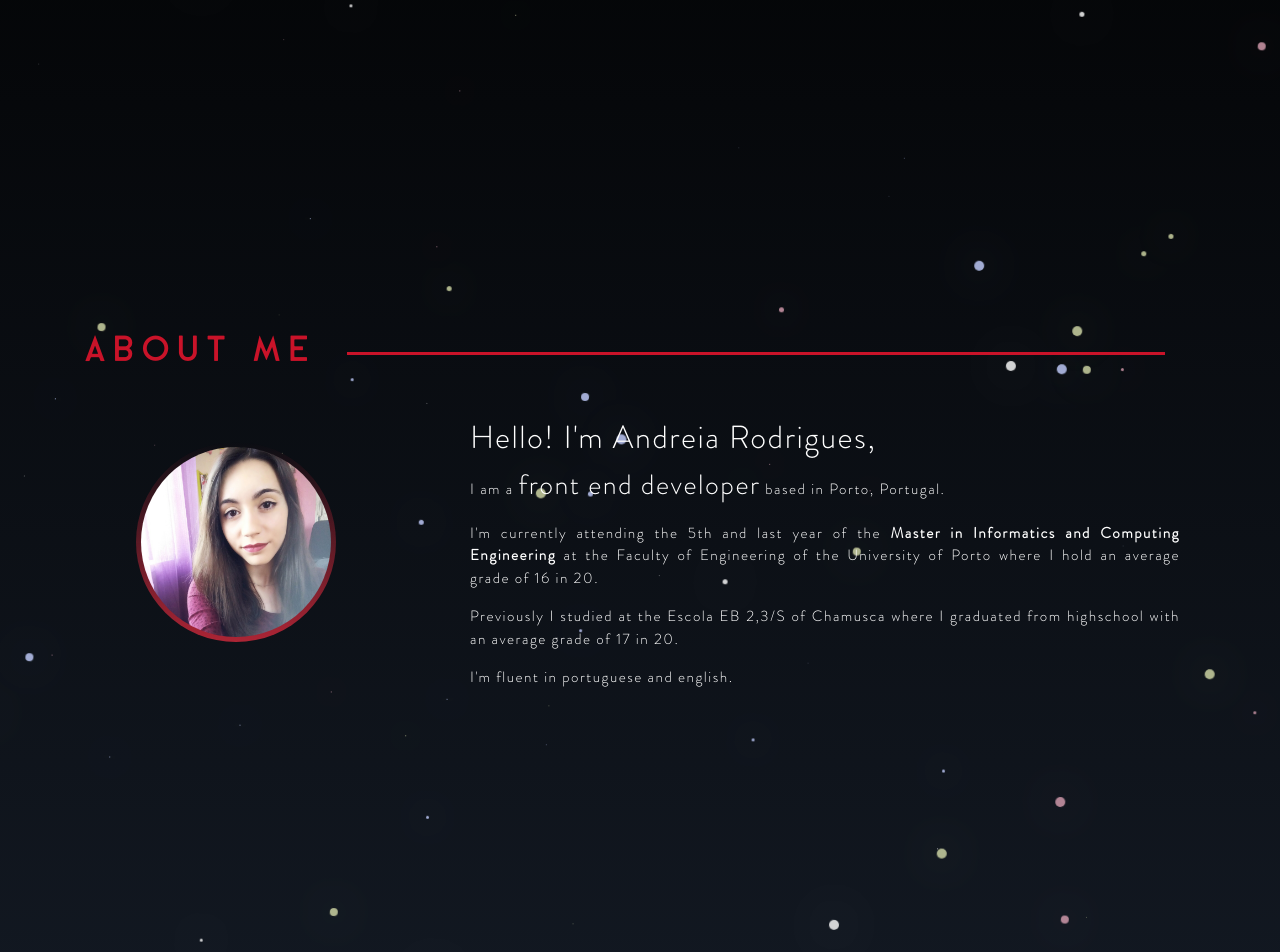
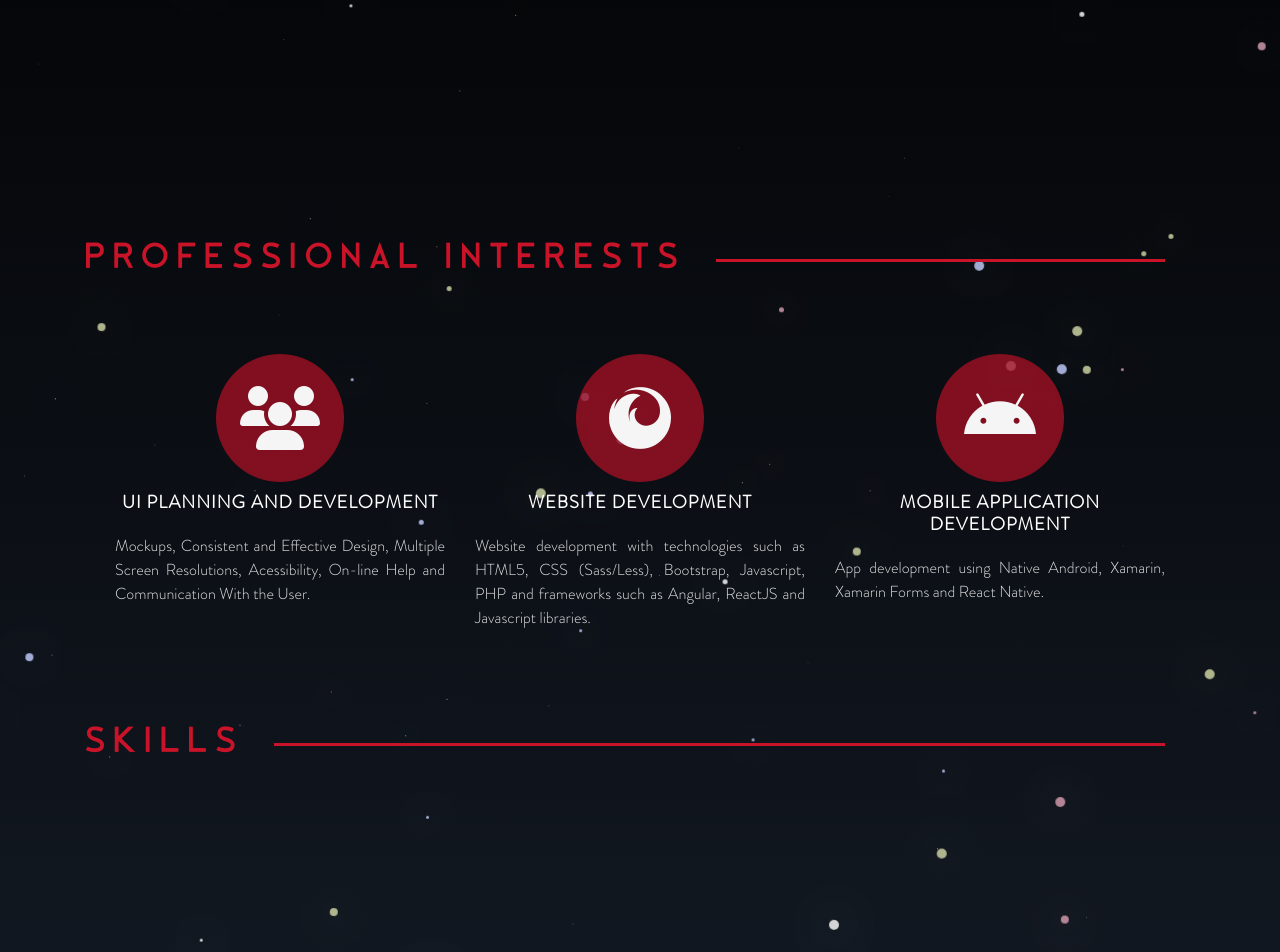
Before and after one commit to andreiacarodrigues/andreiacarodrigues.github.io, a PHP site: page /newWebsite/index.html in a window 1280 px wide, after a click on "About". Shown: the part 330-1282 px from the top of the page. Run offline with PHP 8.4, Linux system fonts and the light colour scheme; some libraries are stand-ins or nearby versions; some web fonts are replaced.

Commit message:
start skills

```diff
--- a/newWebsite/css/myStyle.css
+++ b/newWebsite/css/myStyle.css
@@ -394,7 +394,7 @@
 
 /* --------------------------------------- ABOUT ---------------------------------------  */
 
-.about {
+.about, .interests {
     position: relative;
     display: inline-block;
     vertical-align: middle;
@@ -486,7 +486,7 @@
     background: #c91329;
 }
 
-@media (max-width: 780px) {
+@media (max-width: 767px) {
     .headings{
         display:none;
     }
@@ -523,3 +523,131 @@
         letter-spacing: 0.2em;
     }
 }
+
+.about .download{
+    display: block;
+    float:right;
+    margin-top:20px;
+}
+
+@media (max-width: 800px){
+    .about .download{
+        margin-top:30px;
+        margin-bottom:15px;
+    }
+}
+
+@media (max-width: 780px){
+    .about .download{
+        float: none;
+        margin-left:auto;
+        margin-right:auto;
+    }
+}
+
+.about .download a{
+    font-family: 'Brandon-light', serif;
+    padding-top: 10px;
+    padding-bottom: 10px;
+    padding-left: 20px;
+    padding-right: 20px;
+    border-radius: 25px;
+    color: white;
+    font-size: 14px;
+    text-decoration: none;
+    background: rgba(159, 16, 35, 0.81);
+}
+
+.about .download a:hover, .about .download a:focus {
+    color: #ffffff;
+    background: rgba(104, 104, 103, 0.82);
+
+}
+
+.about .download a {
+    -webkit-transition: all 0.25s ease-in-out;
+    -moz-transition: all 0.25s ease-in-out;
+    -o-transition: all 0.25s ease-in-out;
+    transition: all 0.25s ease-in-out;
+}
+
+/* ---------------------------- INTERESTS ------------------------------ */
+
+.section{
+    min-height: 100%;
+}
+
+.text-primary {
+    color: rgb(245, 245, 245) !important;
+}
+
+.fa-stack-2x{
+    color: rgba(159, 16, 35, 0.8);
+}
+
+.interest-row{
+    padding-top:40px;
+    text-align: center;
+    padding-left:15px;
+    padding-right:15px;
+}
+
+.interest-row h4{
+    font-size: 18px;
+    margin-top:10px;
+    font-family: 'Brandon-light', serif;
+    text-transform: uppercase;
+    letter-spacing:1px;
+    color:white;
+}
+
+.interest-row p{
+    margin-top:20px;
+    font-size: 16px;
+    text-align: justify;
+    color: #e1e1e1;
+    font-family: 'Brandon-light', serif;
+}
+
+/* Introduction - arrow animation */
+
+@keyframes flickerAnimation {
+    0%   { opacity:1; }
+    50%  { opacity:0; }
+    100% { opacity:1; }
+}
+@-o-keyframes flickerAnimation{
+    0%   { opacity:1; }
+    50%  { opacity:0; }
+    100% { opacity:1; }
+}
+@-moz-keyframes flickerAnimation{
+    0%   { opacity:1; }
+    50%  { opacity:0; }
+    100% { opacity:1; }
+}
+@-webkit-keyframes flickerAnimation{
+    0%   { opacity:1; }
+    50%  { opacity:0; }
+    100% { opacity:1; }
+}
+
+.animate-arrow {
+    -webkit-animation: flickerAnimation 3s infinite;
+    -moz-animation: flickerAnimation 3s infinite;
+    -o-animation: flickerAnimation 3s infinite;
+    animation: flickerAnimation 3s infinite;
+
+    margin-left:auto;
+    margin-right:auto;
+    text-align: center;
+}
+
+.animate-arrow img{
+    width:50px;
+    margin-top: 50px;
+}
+
+.skills{
+    background: #777;
+}
--- a/newWebsite/index.html
+++ b/newWebsite/index.html
@@ -52,7 +52,7 @@
     <div id="content" class="Center-Container container is-Table">
         <div class="Table-Cell">
             <div class="Center-Block">
-                <div id="about" class="about container">
+                <!--<div  class="about container">
                     <div class="row headings">
                         <h1 class="title">About Me</h1>
                         <span class="hr"></span>
@@ -75,41 +75,74 @@
                             <p>I'm fluent in portuguese and english.</p>
                         </div>
                     </div>
-                </div>
-            </div>
-        </div>
-    </div>
-    <!--<div id="content" class="">
-        <div class="content-wrapper">
-            <div class="">
-                <div id="about" class="about container">
-                    <div class="row headings">
-                        <h1 class="title">About Me</h1>
-                        <span class="hr"></span>
+                    <div class="row text-center download">
+                        <a href="res/downloads/CV.pdf" download>DOWNLOAD CURRICULUM</a>
                     </div>
-                    <div class="row headings-mobile">
-                        <h1 class="title">About Me</h1>
-                    </div>
-                    <div class="row bio">
-                        <div class="col-md-4">
-                            <div class="about-img-container">
-                                <img class="about-img" src="./res/img/pic.jpg"/>
+                </div>-->
+                <div id="about" class="interests container">
+                    <div class="section">
+                        <div class="row headings">
+                            <h1 class="title">Professional Interests</h1>
+                            <span class="hr"></span>
+                        </div>
+                        <div class="row headings-mobile">
+                            <h1 class="title">Professional Interests</h1>
+                        </div>
+                        <div class="row interest-row">
+                            <div class="col-md-4 col-sm-6">
+                                <div class="interest-item">
+                                    <span class="fa-stack fa-4x">
+                                        <i class="fa fa-circle fa-stack-2x"></i>
+                                        <i class="fa fa-users fa-stack-1x text-primary"></i>
+                                    </span>
+                                    <h4>
+                                        <strong>UI Planning and Development</strong>
+                                    </h4>
+                                    <p>Mockups, Consistent and Effective Design, Multiple Screen Resolutions, Acessibility, On-line Help and Communication With the User. </p>
+                                </div>
+                            </div>
+                            <div class="col-md-4 col-sm-6">
+                                <div class="interest-item">
+                                    <span class="fa-stack fa-4x">
+                                        <i class="fa fa-circle fa-stack-2x"></i>
+                                        <i class="fa fa-firefox fa-stack-1x text-primary"></i>
+                                    </span>
+                                    <h4>
+                                        <strong>Website Development</strong>
+                                    </h4>
+                                    <p>Website development with technologies such as HTML5, CSS (Sass/Less), Bootstrap, Javascript, PHP and frameworks such as Angular, ReactJS and Javascript libraries. </p>
+                                </div>
+                            </div>
+                            <div class="col-md-4 col-sm-12">
+                                <div class="interest-item">
+                                    <span class="fa-stack fa-4x">
+                                        <i class="fa fa-circle fa-stack-2x"></i>
+                                        <i class="fa fa-android fa-stack-1x text-primary"></i>
+                                    </span>
+                                    <h4>
+                                        <strong>Mobile Application Development</strong>
+                                    </h4>
+                                    <p>App development using Native Android, Xamarin, Xamarin Forms and React Native. </p>
+                                </div>
                             </div>
                         </div>
-                        <div class="about-text col-md-8">
-                            <h2> Hello! I'm  Andreia Rodrigues,</h2>
-                            <p> I am a <span class="bigger-text">front end developer</span> based in Porto, Portugal. </p>
-                            <p> I'm currently attending the 5th and last year of the <span class="bold-text"> Master in Informatics and Computing Engineering </span> at the Faculty of Engineering of the University of Porto
-                                where I hold an average grade of 16 in 20.</p>
-                            <p>Previously I studied at the Escola EB 2,3/S of Chamusca where I graduated from highschool with an average grade of 17 in 20.</p>
-                            <p>I'm fluent in portuguese and english.</p>
+                        <div class="animate-arrow">
+                            <img id="down-arrow" src="./res/img/down.png"/>
+                        </div>
+                    </div>
+                    <div class="section">
+                        <div class="row headings">
+                            <h1 class="title">Skills</h1>
+                            <span class="hr"></span>
+                        </div>
+                        <div class="row headings-mobile">
+                            <h1 class="title">Skills</h1>
                         </div>
                     </div>
                 </div>
             </div>
         </div>
     </div>
-    </div>-->
     </body>
     <script src="https://ajax.googleapis.com/ajax/libs/jquery/3.3.1/jquery.min.js"></script>
 	<script src="https://cdnjs.cloudflare.com/ajax/libs/popper.js/1.14.3/umd/popper.min.js" integrity="sha384-ZMP7rVo3mIykV+2+9J3UJ46jBk0WLaUAdn689aCwoqbBJiSnjAK/l8WvCWPIPm49" crossorigin="anonymous"></script>
```
Also changed, not shown: newWebsite/res/img/down.png (added).
